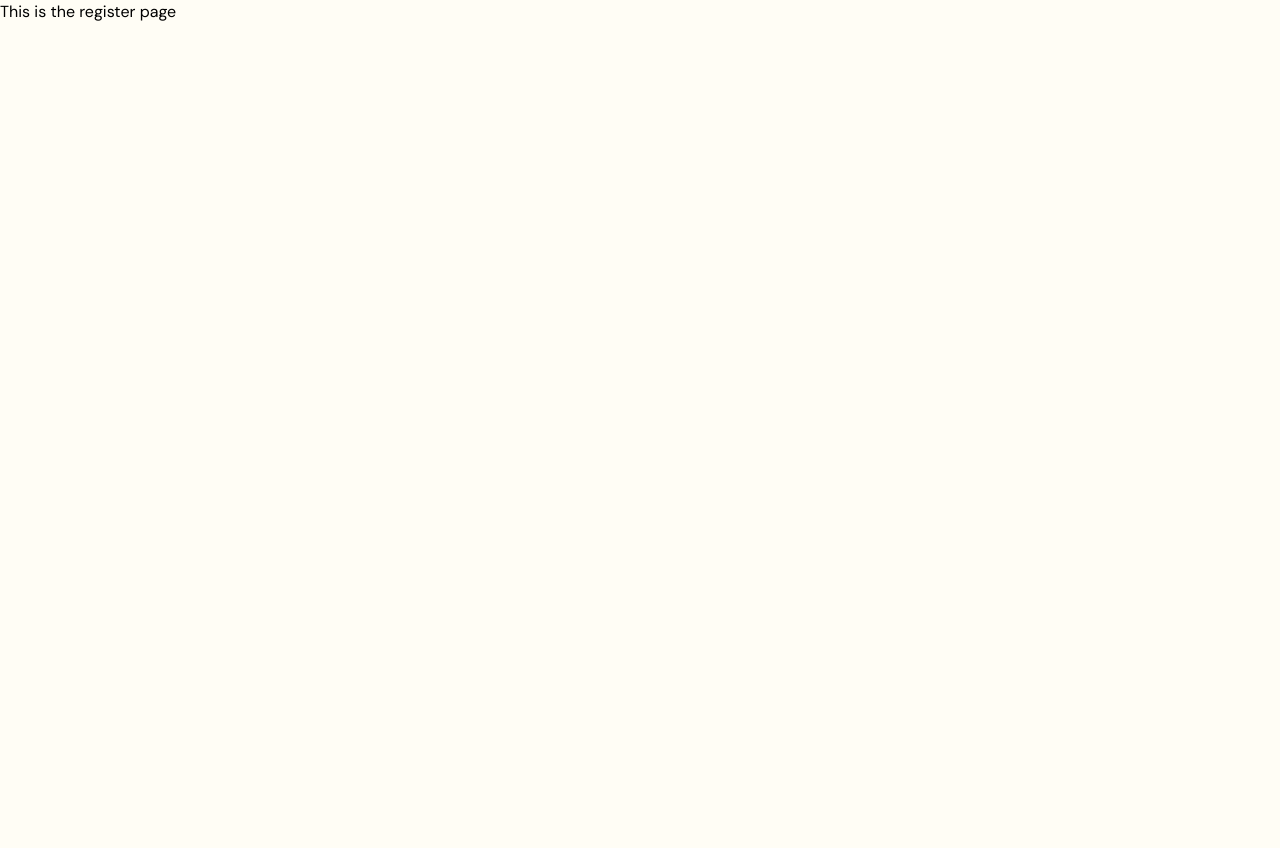
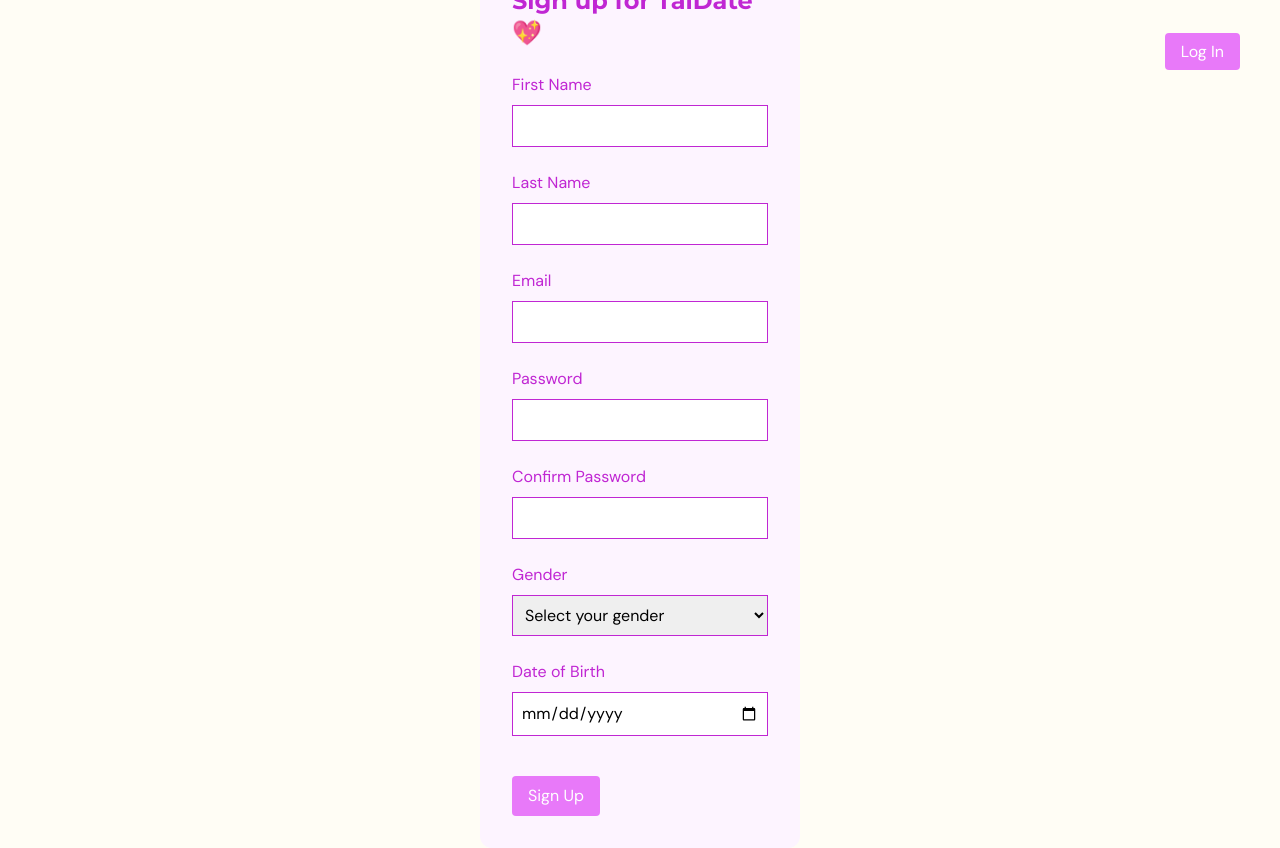
Before and after one commit to heohak/web-project-frontend, a React (Vite) app in the folder frontend/: page /register in a window 1280 px wide. Before the commit the page ends 800 px from the top, so only its background shows below. Built offline with nearby package versions, Linux system fonts and the light colour scheme.

Commit message:
Implement registration page with first name, last name, email, password, confirm password, gender and date of birth fields

```diff
--- a/frontend/package.json
+++ b/frontend/package.json
@@ -15,7 +15,7 @@
     "framer-motion": "^10.16.4",
     "react": "^18.2.0",
     "react-dom": "^18.2.0",
-    "react-router-dom": "^6.16.0"
+    "react-router-dom": "^6.17.0"
   },
   "devDependencies": {
     "@types/node": "^20.8.6",
--- a/frontend/src/components/LoginContainer.tsx
+++ b/frontend/src/components/LoginContainer.tsx
@@ -1,4 +1,5 @@
-import React from 'react';
+import * as React from "react";
+
 
 interface ContainerProps {
     children: React.ReactNode;
--- a/frontend/src/pages/RegisterPage.tsx
+++ b/frontend/src/pages/RegisterPage.tsx
@@ -1,10 +1,168 @@
-import React from 'react';
+import LoginContainer from '@/components/LoginContainer';
+import Button from '@/components/Button';
+import LinkButton from '@/components/LinkButton';
+
+import React, { useState } from 'react';
+import { useNavigate } from 'react-router-dom';
 
 const RegisterPage: React.FC = () => {
+    const navigate = useNavigate();
+
+    const [formData, setFormData] = useState({
+        firstName: '',
+        lastName: '',
+        email: '',
+        password: '',
+        confirmPassword: '',
+        gender: '',
+        dateOfBirth: '',
+    });
+
+    const handleChange = (e: React.ChangeEvent<HTMLInputElement | HTMLSelectElement>) => {
+        const { name, value } = e.target;
+        setFormData({
+            ...formData,
+            [name]: value
+        });
+    }
+
+    const handleSubmit = (e: React.FormEvent) => {
+        e.preventDefault();
+
+        console.log('Form submitted:', formData);
+
+        navigate('/main');
+    }
+
     return (
-        <h1>
-            This is the register page
-        </h1>
+        <>
+            <div className="fixed top-10 right-10">
+                <LinkButton to="/" className="bg-fuchsia-300">Log In</LinkButton>
+            </div>
+            <div className="flex h-screen w-screen place-items-center place-content-center">
+                <LoginContainer>
+                    <p className="text-fuchsia-600 h-fit font-extrabold font-montserrat text-2xl">
+                        Sign up for TalDate 💖
+                    </p>
+
+                    <form onSubmit={handleSubmit}>
+                        <div className="mt-6 flex flex-col">
+                            <label htmlFor="firstNameInput" className="mb-2 text-fuchsia-600">
+                                First Name
+                            </label>
+                            <input
+                                type="text"
+                                id="firstNameInput"
+                                name="firstName"
+                                value={formData.firstName}
+                                onChange={handleChange}
+                                className="w-full border border-fuchsia-600 p-2 outline-fuchsia-700"
+                                required
+                            />
+                        </div>
+
+                        <div className="mt-6 flex flex-col">
+                            <label htmlFor="lastNameInput" className="mb-2 text-fuchsia-600">
+                                Last Name
+                            </label>
+                            <input
+                                type="text"
+                                id="lastNameInput"
+                                name="lastName"
+                                value={formData.lastName}
+                                onChange={handleChange}
+                                className="w-full border border-fuchsia-600 p-2 outline-fuchsia-700"
+                                required
+                            />
+                        </div>
+
+                        <div className="mt-6 flex flex-col">
+                            <label htmlFor="emailInput" className="mb-2 text-fuchsia-600">
+                                Email
+                            </label>
+                            <input
+                                type="email"
+                                id="emailInput"
+                                name="email"
+                                value={formData.email}
+                                onChange={handleChange}
+                                className="w-full border border-fuchsia-600 p-2 outline-fuchsia-700"
+                                required
+                            />
+                        </div>
+
+                        <div className="mt-6 flex flex-col">
+                            <label htmlFor="passwordInput" className="mb-2 text-fuchsia-600">
+                                Password
+                            </label>
+                            <input
+                                type="password"
+                                id="passwordInput"
+                                name="password"
+                                value={formData.password}
+                                onChange={handleChange}
+                                className="w-full border border-fuchsia-600 p-2 outline-fuchsia-700"
+                                required
+                            />
+                        </div>
+
+                        <div className="mt-6 flex flex-col">
+                            <label htmlFor="passwordInput" className="mb-2 text-fuchsia-600">
+                                Confirm Password
+                            </label>
+                            <input
+                                type="password"
+                                id="confirmPasswordInput"
+                                name="confirmPassword"
+                                value={formData.confirmPassword}
+                                onChange={handleChange}
+                                className="w-full border border-fuchsia-600 p-2 outline-fuchsia-700"
+                                required
+                            />
+                        </div>
+
+                        <div className="mt-6 flex flex-col">
+                            <label htmlFor="genderSelect" className="mb-2 text-fuchsia-600">
+                                Gender
+                            </label>
+                            <select
+                                id="genderSelect"
+                                name="gender"
+                                value={formData.gender}
+                                onChange={handleChange}
+                                className="w-full border border-fuchsia-600 p-2 outline-fuchsia-700"
+                                required
+                            >
+                                <option value="" disabled>Select your gender</option>
+                                <option value="male">Male</option>
+                                <option value="female">Female</option>
+                            </select>
+                        </div>
+
+
+
+                        <div className="mt-6 flex flex-col">
+                            <label htmlFor="dobInput" className="mb-2 text-fuchsia-600">
+                                Date of Birth
+                            </label>
+                            <input
+                                type="date"
+                                id="dobInput"
+                                name="dateOfBirth"
+                                value={formData.dateOfBirth}
+                                onChange={handleChange}
+                                className="w-full border border-fuchsia-600 p-2 outline-fuchsia-700"
+                                required
+                            />
+                        </div>
+
+                        <Button type="submit" className="mt-10 bg-fuchsia-300 w-max">
+                            Sign Up
+                        </Button>
+                    </form>
+                </LoginContainer>
+            </div>
+        </>
     )
 }
 
```
Also changed, not shown: frontend/src/pages/LoginPage.tsx (+7 -2 lines), 1 other file (tests, documents, lock files or other folders).
